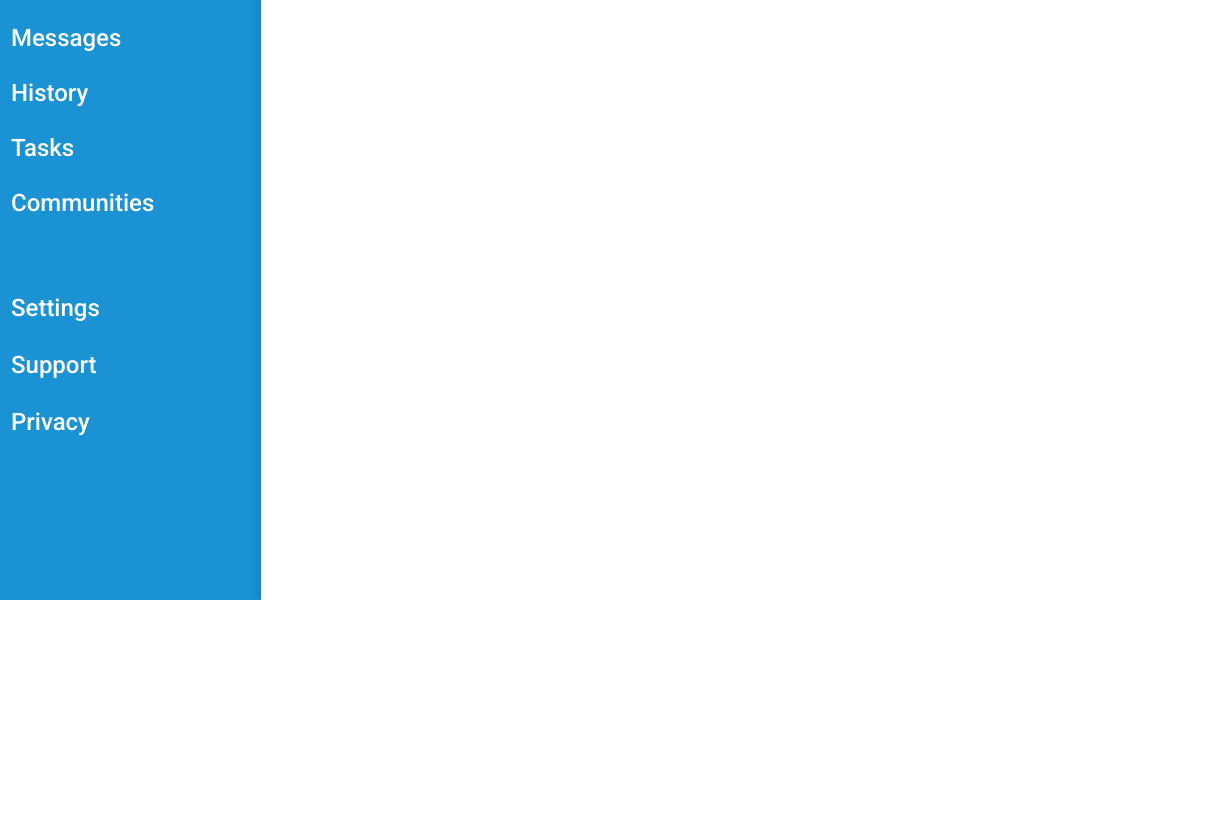
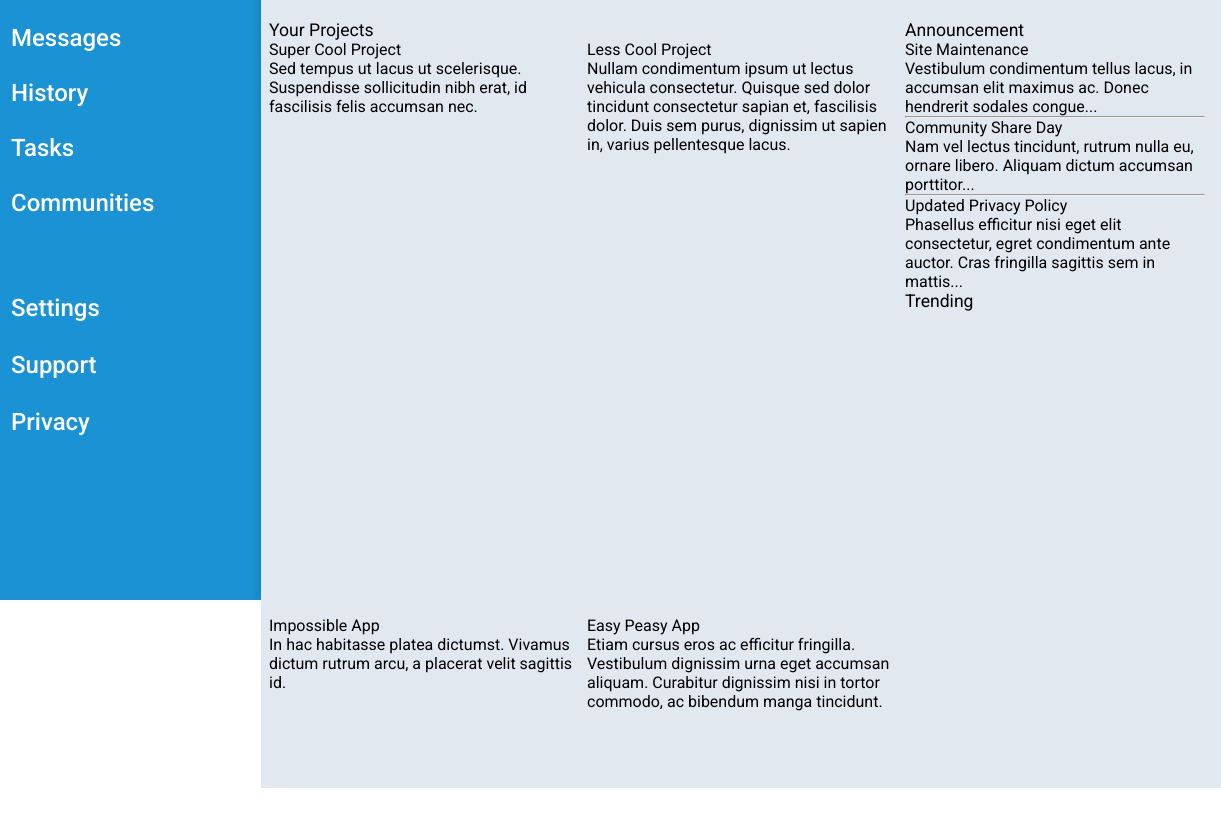
Before and after one commit to mike-mendez/odin-admindashboard, a plain HTML site: page index.html in a window 1280 px wide. Shown: the part 200-1026 px from the top of the page, 59-1280 px from the left. Before the commit the page ends 800 px from the top, so only its background shows below. Drawn offline with Linux system fonts and the light colour scheme.

Commit message:
began on main section 40%

```diff
--- a/index.html
+++ b/index.html
@@ -192,7 +192,140 @@
         </div>
       </header>
       <section>
-        <!-- GRIDS 3x2(3*) -->
+        <div id="projects-container">
+          <p class="section-titles">Your Projects</p>
+          <div class="project-cards">
+            <p class="card-titles">Super Cool Project</p>
+            <p class="card-text">
+              Sed tempus ut lacus ut scelerisque. Suspendisse sollicitudin nibh
+              erat, id fascilisis felis accumsan nec.
+            </p>
+            <div class="card-icons">
+              <svg></svg>
+              <svg></svg>
+              <svg></svg>
+            </div>
+          </div>
+          <div class="project-cards">
+            <p class="card-titles">Less Cool Project</p>
+            <p class="card-text">
+              Nullam condimentum ipsum ut lectus vehicula consectetur. Quisque
+              sed dolor tincidunt consectetur sapian et, fascilisis dolor. Duis
+              sem purus, dignissim ut sapien in, varius pellentesque lacus.
+            </p>
+            <div class="card-icons">
+              <svg></svg>
+              <svg></svg>
+              <svg></svg>
+            </div>
+          </div>
+          <div class="project-cards">
+            <p class="card-titles">Impossible App</p>
+            <p class="card-text">
+              In hac habitasse platea dictumst. Vivamus dictum rutrum arcu, a
+              placerat velit sagittis id.
+            </p>
+            <div class="card-icons">
+              <svg></svg>
+              <svg></svg>
+              <svg></svg>
+            </div>
+          </div>
+          <div class="project-cards">
+            <p class="card-titles">Easy Peasy App</p>
+            <p class="card-text">
+              Etiam cursus eros ac efficitur fringilla. Vestibulum dignissim
+              urna eget accumsan aliquam. Curabitur dignissim nisi in tortor
+              commodo, ac bibendum manga tincidunt.
+            </p>
+            <div class="card-icons">
+              <svg></svg>
+              <svg></svg>
+              <svg></svg>
+            </div>
+          </div>
+          <div class="project-cards">
+            <p class="card-titles">Ad Blocker</p>
+            <p class="card-text">
+              Quisque eget rutrum nisi. Nam augue justo cursus vitae metus vel,
+              pharetra hendrerit felis. Aliquam sed malesuada eros.
+            </p>
+            <div class="card-icons">
+              <svg></svg>
+              <svg></svg>
+              <svg></svg>
+            </div>
+          </div>
+          <div class="project-cards">
+            <p class="card-titles">Money Maker</p>
+            <p class="card-text">
+              Praesent convallis, libero quis congue elementum, nunc ante
+              faucibus sapien, ac scelerisque torotr purus sit amet ex.
+              Pellentesque mollis nec sem vel aliquam.
+            </p>
+            <div class="card-icons">
+              <svg></svg>
+              <svg></svg>
+              <svg></svg>
+            </div>
+          </div>
+        </div>
+        <div id="main-aside">
+          <div id="announcement-container">
+            <p class="section-titles">Announcement</p>
+            <div class="aside-cards">
+              <div class="announcment-cards">
+                <p class="announcment-card-titles">Site Maintenance</p>
+                <p class="announcement-card-texts">
+                  Vestibulum condimentum tellus lacus, in accumsan elit maximus
+                  ac. Donec hendrerit sodales congue...
+                </p>
+              </div>
+              <hr />
+              <div class="announcment-cards">
+                <p class="announcment-card-titles">Community Share Day</p>
+                <p class="announcement-card-texts">
+                  Nam vel lectus tincidunt, rutrum nulla eu, ornare libero.
+                  Aliquam dictum accumsan porttitor...
+                </p>
+              </div>
+              <hr />
+              <div class="announcment-cards">
+                <p class="announcment-card-titles">Updated Privacy Policy</p>
+                <p class="announcement-card-texts">
+                  Phasellus efficitur nisi eget elit consectetur, egret
+                  condimentum ante auctor. Cras fringilla sagittis sem in
+                  mattis...
+                </p>
+              </div>
+            </div>
+          </div>
+          <div id="trending-container">
+            <p class="section-titles">Trending</p>
+            <div class="aside-cards">
+              <svg></svg>
+              <div>
+                <p></p>
+                <p></p>
+              </div>
+              <svg></svg>
+              <div>
+                <p></p>
+                <p></p>
+              </div>
+              <svg></svg>
+              <div>
+                <p></p>
+                <p></p>
+              </div>
+              <svg></svg>
+              <div>
+                <p></p>
+                <p></p>
+              </div>
+            </div>
+          </div>
+        </div>
       </section>
     </main>
   </body>
--- a/style.css
+++ b/style.css
@@ -161,9 +161,38 @@ p > span {
   border-radius: 50px;
 
   font-size: 1rem;
+
+  cursor: pointer;
 }
 
 .action-texts:not(:nth-child(3)),
 #misc-container > *:not(:nth-child(3)) {
   margin-right: 30px;
 }
+
+/* MAIN SECTION */
+section {
+  background-color: #e2e8f0;
+
+  display: flex;
+  justify-content: space-between;
+
+  height: 100%;
+
+  padding: 2rem 1rem 5rem 0.5rem;
+}
+
+.section-titles {
+  font-size: 1.1rem;
+  font-weight: 400;
+}
+
+#projects-container {
+  display: grid;
+  grid-template-columns: auto auto;
+  grid-template-rows: repeat(4, auto);
+}
+
+.section-titles:first-child {
+  grid-column: span 2;
+}
```
